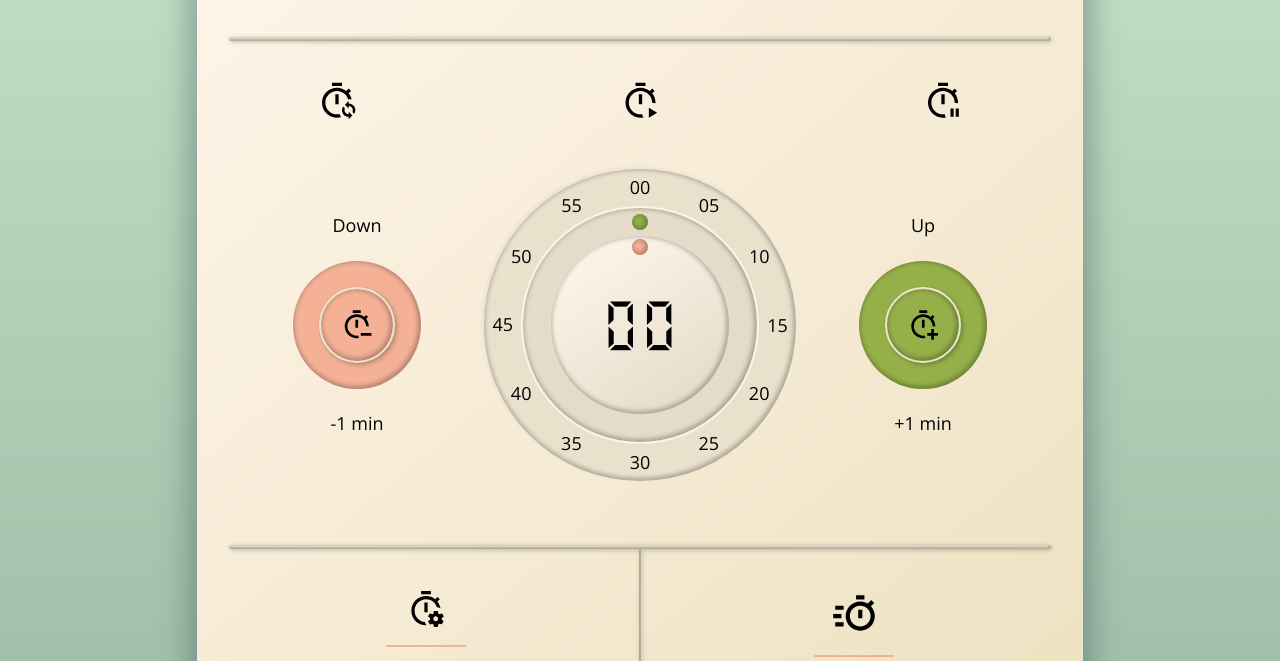
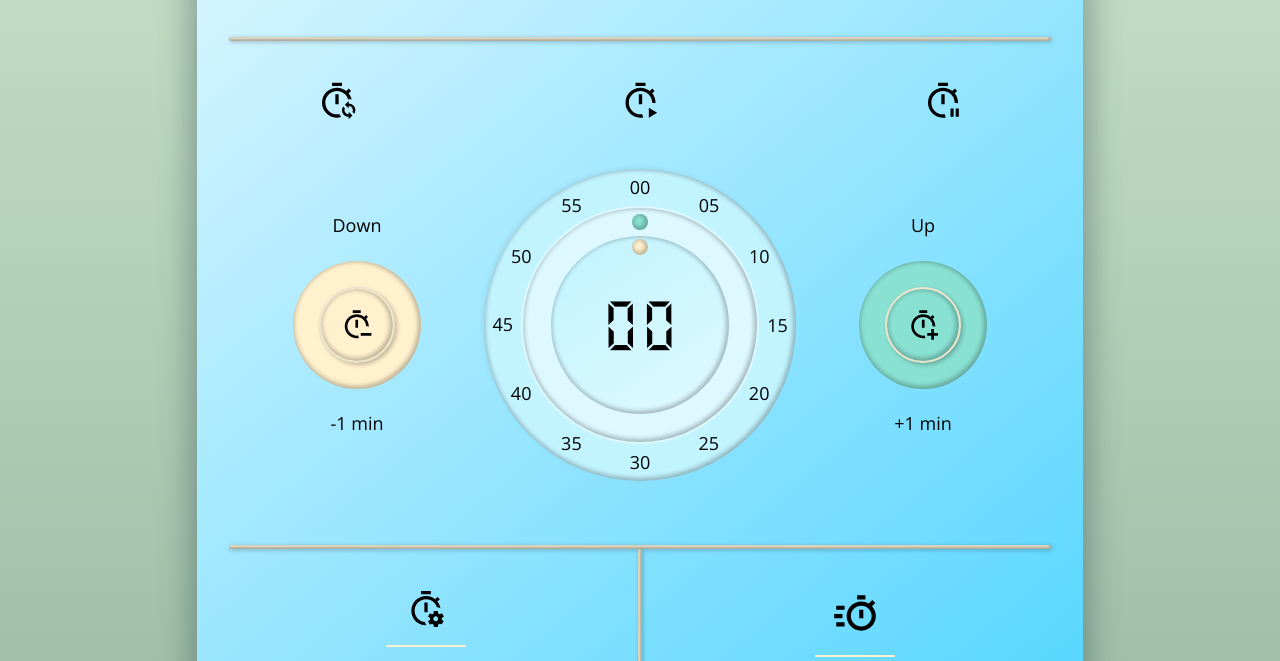
Before and after one commit to Dantalian5/js-simple-counter, a website built with Parcel: page src/index.html in a window 1280 px wide. Shown: the part 139-800 px from the top of the page. Built offline with nearby package versions, Linux system fonts and the light colour scheme.

Commit message:
adding theme structure

```diff
--- a/src/assets/style/_theme.scss
+++ b/src/assets/style/_theme.scss
@@ -18,3 +18,43 @@
 	--c-watch-inner-bottom: #ffffff00;
 	--c-watch-border: #f9f5e3;
 }
+.theme-ocean {
+	--c-body-bg-soft: #c6e2c8;
+	--c-body-bg-dark: #97b7a1;
+	--c-main-bg-soft: #dff7ff;
+	--c-main-bg-dark: #46d2ff;
+
+	--c-accent-negative: #fff1cd;
+	--c-accent-positive: #88e1d1;
+	--c-accent-neutral: #33e59d;
+
+	--c-neutral-base: #d9d9d9;
+	--c-neutral-high: #e5dbc9;
+	--c-neutral-separator: #ece4cd;
+
+	--c-watch-outer: #c2f4ff;
+	--c-watch-medium: #ddf9ff;
+	--c-watch-inner-top: #c2f4ff;
+	--c-watch-inner-bottom: #ffffff00;
+	--c-watch-border: #ffffff00;
+}
+.theme-sunset {
+	--c-body-bg-soft: #c6e2c8;
+	--c-body-bg-dark: #97b7a1;
+	--c-main-bg-soft: #fff6eb;
+	--c-main-bg-dark: #ecdfbd;
+
+	--c-accent-negative: #f4b196;
+	--c-accent-positive: #95b049;
+	--c-accent-neutral: #33e59d;
+
+	--c-neutral-base: #d9d9d9;
+	--c-neutral-high: #e5dbc9;
+	--c-neutral-separator: #ece4cd;
+
+	--c-watch-outer: #eae1cd;
+	--c-watch-medium: #e5dbc9;
+	--c-watch-inner-top: #fff6eb;
+	--c-watch-inner-bottom: #ffffff00;
+	--c-watch-border: #f9f5e3;
+}
--- a/src/assets/style/modules/_separator.scss
+++ b/src/assets/style/modules/_separator.scss
@@ -2,6 +2,7 @@
 	width: 100%;
 	flex: 1 1 0.25rem;
 	min-height: 0.25rem;
+	min-width: 0.25rem;
 	border-radius: 4px;
 	background: var(--c-neutral-separator);
 	box-shadow: var(--shadow-separator), var(--shadow-3d-inner-S);
--- a/src/index.html
+++ b/src/index.html
@@ -72,7 +72,7 @@
 		<!-- Stylesheet setup -->
 		<link rel="stylesheet" href="assets/style/style.scss" />
 	</head>
-	<body class="theme-desert">
+	<body class="theme-ocean">
 		<main class="main-section m-bg-main" aria-label="main-section">
 			<div class="main-section__head">
 				<div class="main-section__title">
```
Also changed, not shown: public/index.html (+1 -1 lines), 4 other files.
